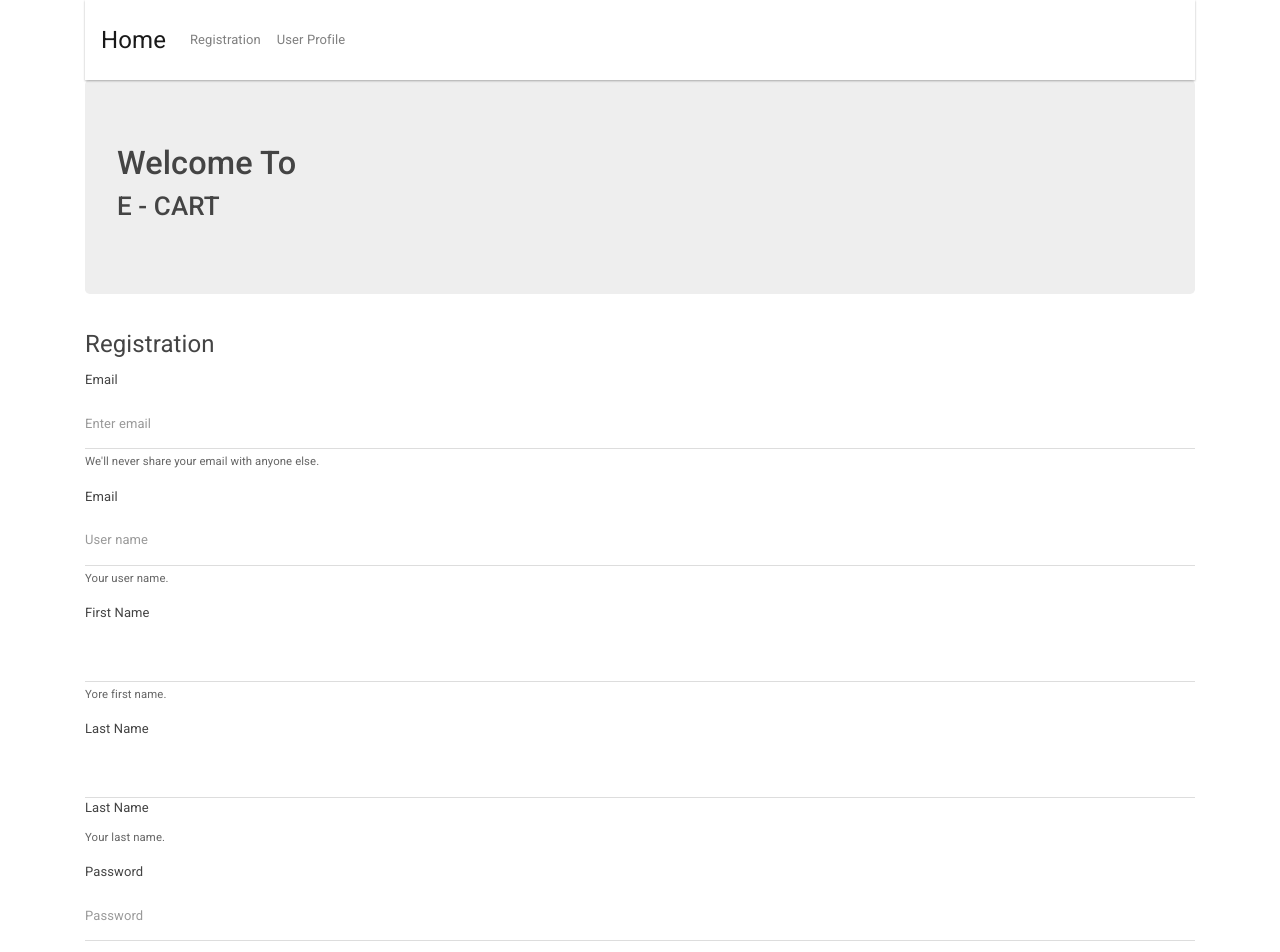
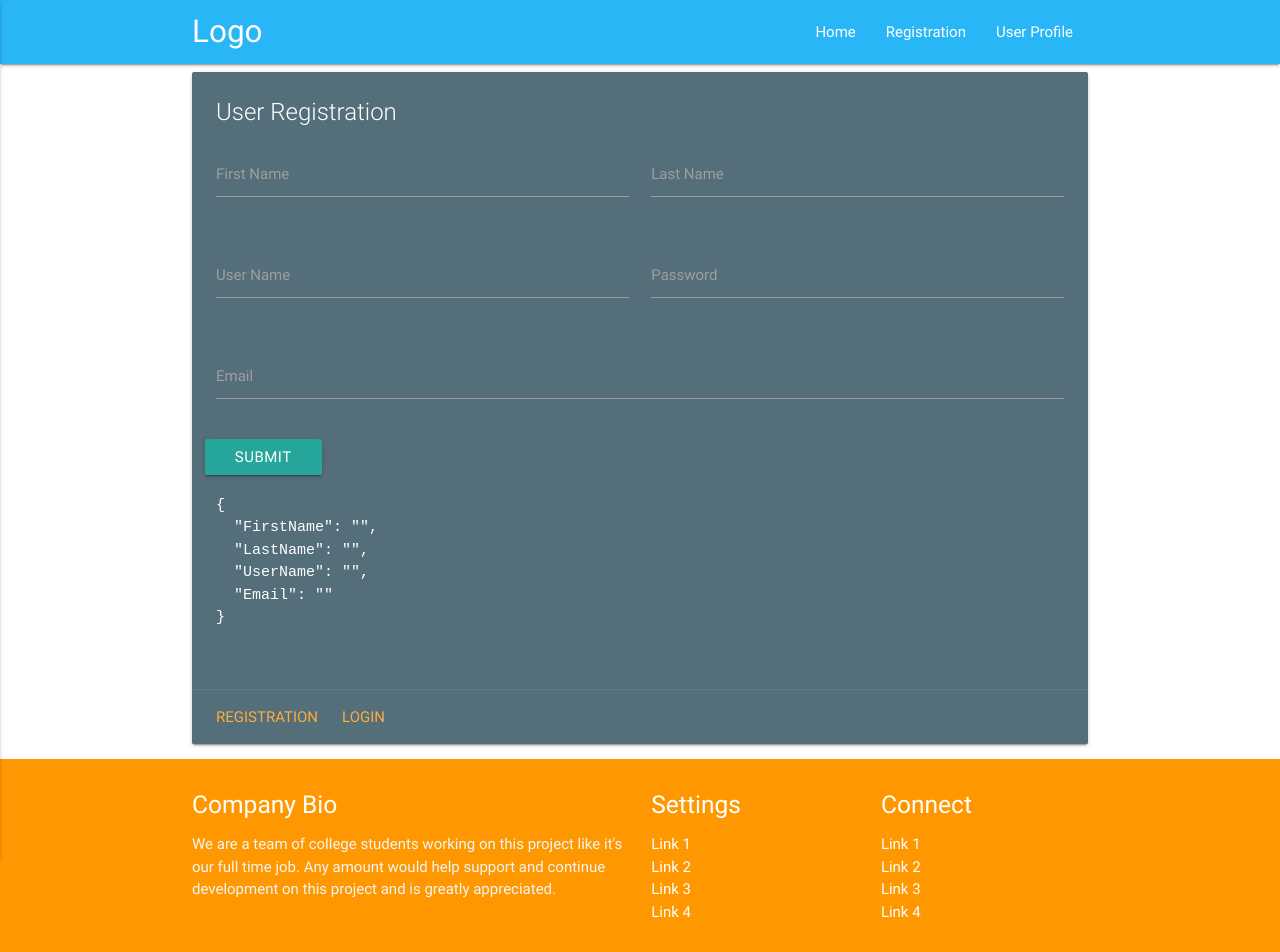
Before and after one commit to Someshb/ecart, an Angular app: page /registration in a window 1280 px wide. Shown: the top 952 px of the page. Built offline with nearby package versions, Linux system fonts and the light colour scheme.

Commit message:
Change total apps design

```diff
--- a/src/app/app.component.html
+++ b/src/app/app.component.html
@@ -1,16 +1,61 @@
+
+ <app-nav-bar></app-nav-bar>
 <div class="container">
 
-  <app-nav-bar></app-nav-bar>
+
+  <!--<div class="jumbotron">
+    <h1>Welcome To</h1>
+    <h2> {{title}}</h2>
+  </div>-->
 
 
-  <div class="jumbotron">
-    <h1>Welcome To</h1>
-    <h2> {{title}}</h2>
-  </div>
-
-  <div class="panel panel-primary">
    <router-outlet></router-outlet>
 
-  </div>
+
 
 </div>
+<footer class="page-footer orange">
+    <div class="container">
+      <div class="row">
+        <div class="col l6 s12">
+          <h5 class="white-text">Company Bio</h5>
+          <p class="grey-text text-lighten-4">We are a team of college students working on this project like it's our full time job. Any amount would help support and continue development on this project and is greatly appreciated.</p>
+
+
+        </div>
+        <div class="col l3 s12">
+          <h5 class="white-text">Settings</h5>
+          <ul>
+            <li><a class="white-text" href="#!">Link 1</a></li>
+            <li><a class="white-text" href="#!">Link 2</a></li>
+            <li><a class="white-text" href="#!">Link 3</a></li>
+            <li><a class="white-text" href="#!">Link 4</a></li>
+          </ul>
+        </div>
+        <div class="col l3 s12">
+          <h5 class="white-text">Connect</h5>
+          <ul>
+            <li><a class="white-text" href="#!">Link 1</a></li>
+            <li><a class="white-text" href="#!">Link 2</a></li>
+            <li><a class="white-text" href="#!">Link 3</a></li>
+            <li><a class="white-text" href="#!">Link 4</a></li>
+          </ul>
+        </div>
+      </div>
+    </div>
+    <div class="footer-copyright">
+      <div class="container">
+      Composed by <a class="orange-text text-lighten-3"   target="_blank" href="https://ecart.azurewebsites.net/index.html">Somesh</a>
+      </div>
+    </div>
+  </footer>
+<!--<div class="container">
+    <app-nav-bar></app-nav-bar>
+    <div class="section">
+
+        <router-outlet></router-outlet>
+
+    </div>
+    <br>
+    <br>
+  </div>-->
--- a/src/app/home/home.component.html
+++ b/src/app/home/home.component.html
@@ -1,3 +1,61 @@
-<p>
-  home works!
-</p>
+<div class="section no-pad-bot" id="index-banner">
+  <div class="container">
+    <br>
+    <br>
+    <h1 class="header center orange-text">
+
+      <h1>Welcome To</h1>
+      <h2> {{title}}</h2>
+
+
+    </h1>
+    <div class="row center">
+      <h5 class="header col s12 light">A modern responsive E-cart solution for all devices</h5>
+    </div>
+    <div class="row center">
+      <a href="#" routerLink="/registration" id="download-button" class="btn-large waves-effect waves-light orange">Get Started</a>
+    </div>
+    <br>
+    <br>
+
+  </div>
+</div>
+<!--   Icon Section   -->
+<div class="row">
+  <div class="col s12 m4">
+    <div class="icon-block">
+      <h2 class="center light-blue-text">
+        <i class="material-icons">flash_on</i>
+      </h2>
+      <h5 class="center">Speeds up development</h5>
+
+      <p class="light">We did most of the heavy lifting for you to provide a default stylings that incorporate our custom components. Additionally,
+        we refined animations and transitions to provide a smoother experience for developers.</p>
+    </div>
+  </div>
+
+  <div class="col s12 m4">
+    <div class="icon-block">
+      <h2 class="center light-blue-text">
+        <i class="material-icons">group</i>
+      </h2>
+      <h5 class="center">User Experience Focused</h5>
+
+      <p class="light">By utilizing elements and principles of Material Design, we were able to create a framework that incorporates components
+        and animations that provide more feedback to users. Additionally, a single underlying responsive system across all
+        platforms allow for a more unified user experience.</p>
+    </div>
+  </div>
+
+  <div class="col s12 m4">
+    <div class="icon-block">
+      <h2 class="center light-blue-text">
+        <i class="material-icons">settings</i>
+      </h2>
+      <h5 class="center">Easy to work with</h5>
+
+      <p class="light">We have provided detailed documentation as well as specific code examples to help new users get started. We are also
+        always open to feedback and can answer any questions a user may have about Materialize.</p>
+    </div>
+  </div>
+</div>
--- a/src/app/nav-bar/nav-bar.component.html
+++ b/src/app/nav-bar/nav-bar.component.html
@@ -1,23 +1,31 @@
-<nav class="navbar navbar-expand-lg navbar-light bg-light">
+<nav class="light-blue lighten-1" role="navigation">
+    <div class="nav-wrapper container">
+      <a id="logo-container" href="#" class="brand-logo">Logo</a>
+      <ul class="right hide-on-med-and-down">
+          <li>
+              <a href="#" routerLink="/home">Home</a>
+          </li>
+          <li>
+              <a href="#" routerLink="/registration">Registration</a>
+          </li>
+          <li>
+              <a href="#" routerLink="/userProfile">User Profile</a>
+          </li>
+      </ul>
 
-  <a class="navbar-brand" routerLink="/home"   >Home</a>
-<button class="navbar-toggler" type="button" data-toggle="collapse" data-target="#navbarColor03" aria-controls="navbarColor03" aria-expanded="false" aria-label="Toggle navigation">
-  <span class="navbar-toggler-icon"></span>
-</button>
-
-<div class="collapse navbar-collapse" id="navbarColor03">
-  <ul class="navbar-nav mr-auto">
-      <li class="nav-item">
-          <a class="nav-link" routerLink="/registration" >Registration</a>
+      <ul id="nav-mobile" class="side-nav">
+        <li>
+            <a href="#" routerLink="/home">Home</a>
         </li>
-    <li class="nav-item">
-      <a class="nav-link" routerLink="/userProfile" >User Profile</a>
-    </li>
-
-  </ul>
-  <form class="form-inline my-2 my-lg-0">
-    <!--<input class="form-control mr-sm-2" type="text" placeholder="Search">
-    <button class="btn btn-secondary my-2 my-sm-0" type="submit">Search</button>-->
-  </form>
-</div>
-</nav>
+        <li>
+            <a href="#" routerLink="/registration">Registration</a>
+        </li>
+        <li>
+            <a href="#" routerLink="/userProfile">User Profile</a>
+        </li>
+      </ul>
+      <a href="#" data-activates="nav-mobile" class="button-collapse">
+        <i class="material-icons">menu</i>
+      </a>
+    </div>
+  </nav>
--- a/src/app/sign-up/sign-up.component.html
+++ b/src/app/sign-up/sign-up.component.html
@@ -1,43 +1,51 @@
-<form novalidate #userformValidate="ngForm" (ngSubmit)="userFormSubmit()">
-  <fieldset>
-    <legend>Registration</legend>
-    <div class="form-group">
-      <label for="exampleInputEmail1">Email</label>
-
-      <input id="email" type="email" #Email="ngModel"  autocomplete="off" aria-describedby="emailHelp"  name="Email" [(ngModel)]="userModel.Email" required class="form-control" placeholder="Enter email">
-      <small id="emailHelp" class="form-text text-muted">We'll never share your email with anyone else.</small>
-    </div>
-
-    <div class="form-group">
-        <label for="exampleInputEmail1">Email</label>
-
-        <input id="username" type="text" #UserName="ngModel" autocomplete="off" name="UserName" [(ngModel)]="userModel.UserName" required class="form-control" placeholder="User name">
-        <small id="emailHelp" class="form-text text-muted">Your user name.</small>
-      </div>
 
 
-    <div class="form-group">
-        <label for="exampleInputEmail1">First Name</label>
-        <input id="first_name" type="text" #firstName="ngModel" name="FirstName" autocomplete="off" [(ngModel)]="userModel.FirstName" name="FirstName" required class="form-control">
-       <!-- <input type="text" class="form-control" id="txtFirstName" aria-describedby="firstNamelHelp" placeholder="Enter first name">-->
-        <small id="firstNamelHelp" class="form-text text-muted">Yore first name.</small>
+      <div class="card blue-grey darken-1">
+        <div class="card-content white-text">
+          <span class="card-title">User Registration</span>
+          <div class="row">
+            <form class="col s12" novalidate #userformValidate="ngForm" (ngSubmit)="userFormSubmit()">
+              <div class="row">
+                <div class="input-field col s6">
+                  <input id="first_name" type="text" #firstName="ngModel" autocomplete="off" [(ngModel)]="userModel.FirstName" name="FirstName" required class="validate">
+                  <label data-error="Required!">First Name </label>
+                </div>
+                <div class="input-field col s6">
+                  <input id="last_name" type="text" #LastName="ngModel" autocomplete="off"  name="LastName" [(ngModel)]="userModel.LastName" required class="validate">
+                  <label data-error="Required!">Last Name </label>
+                </div>
+              </div>
+
+              <div class="row">
+                <div class="input-field col s6">
+                  <input id="username" type="text" #UserName="ngModel" autocomplete="off" name="UserName" [(ngModel)]="userModel.UserName" required class="validate">
+                  <label data-error="Required!">User Name </label>
+                </div>
+                <div class="input-field col s6">
+                  <input id="password" type="password" required minlength="8" maxlength="20" #Password="ngModel" name="Password" autocomplete="off"  [(ngModel)]="userModel.Password"
+                    class="validate">
+                    <label data-error="Password requied">Password </label>
+                </div>
+              </div>
+              <div class="row">
+                <div class="input-field col s12">
+                  <input id="email" type="email" #Email="ngModel"  autocomplete="off"  name="Email" [(ngModel)]="userModel.Email" required class="validate">
+                  <label data-error="Invalid email">Email </label>
+                </div>
+              </div>
+              <div class="row">
+                <button class="waves-effect waves-light btn"  type="submit">Submit</button>
+              </div>
+
+              <pre>{{ userformValidate.value | json}}</pre>
+            </form>
+          </div>
+        </div>
+        <div class="card-action">
+          <a href="#">Registration</a>
+          <a href="#">Login</a>
+        </div>
+
+
+
       </div>
-      <div class="form-group">
-          <label for="exampleInputEmail1">Last Name</label>
-          <input id="last_name" type="text" #LastName="ngModel" autocomplete="off"  name="LastName" [(ngModel)]="userModel.LastName" required class="form-control">
-          <label data-error="Required!">Last Name </label>
-          <small id="lastNamelHelp" class="form-text text-muted">Your last name.</small>
-        </div>
-    <div class="form-group">
-      <label for="exampleInputPassword1">Password</label>
-      <input type="password" id="txtPassword" class="form-control" maxlength="8" placeholder="Password">
-    </div>
-    <div class="form-group">
-      <label for="exampleInputPassword1">Confirm Password</label>
-      <input type="password" id="confPassword" class="form-control" maxlength="8" placeholder="Reenter password">
-    </div>
-    <button type="submit" class="btn btn-primary">Submit</button>
-  </fieldset>
-
-  <pre>{{ userformValidate.value | json}}</pre>
-</form>
--- a/src/index.html
+++ b/src/index.html
@@ -1,28 +1,38 @@
 <!doctype html>
 <html lang="en">
+
 <head>
   <meta charset="utf-8">
   <title>Microservice E cart</title>
   <base href="/">
+  <meta name="viewport" content="width=device-width,initial-scale=1">
+  <link rel="icon" type="image/x-icon" href="favicon.ico">
+  <link href="https://fonts.googleapis.com/icon?family=Material+Icons" rel="stylesheet">
+  <link rel="stylesheet" href="https://cdnjs.cloudflare.com/ajax/libs/materialize/0.100.2/css/materialize.min.css" type="text/css"
+    media="screen,projection">
+</head>
 
-  <meta name="viewport" content="width=device-width, initial-scale=1">
-  <link rel="icon" type="image/x-icon" href="favicon.ico">
-  <!-- Bootstrap CSS  -->
-  <link rel="stylesheet" href="https://bootswatch.com/4/materia/bootstrap.min.css"  crossorigin="anonymous">
-  <!-- Compiled and minified CSS -->
-  <!--<link rel="stylesheet" href="https://cdnjs.cloudflare.com/ajax/libs/materialize/0.100.2/css/materialize.min.css"> -->
-</head>
 <body>
+
+
   <app-root></app-root>
 
-   <!-- Optional JavaScript -->
-    <!-- jQuery first, then Popper.js, then Bootstrap JS -->
-    <script src="https://code.jquery.com/jquery-3.2.1.slim.min.js"  crossorigin="anonymous"></script>
-    <script src="https://cdnjs.cloudflare.com/ajax/libs/popper.js/1.12.9/umd/popper.min.js"  crossorigin="anonymous"></script>
-    <script src="https://maxcdn.bootstrapcdn.com/bootstrap/4.0.0/js/bootstrap.min.js"  crossorigin="anonymous"></script>
 
-    <!--<script type="text/javascript" src="https://code.jquery.com/jquery-3.2.1.min.js"></script>-->
-   <!-- <script src="https://cdnjs.cloudflare.com/ajax/libs/materialize/0.100.2/js/materialize.min.js"></script>-->
 
+
+
+  <!-- jQuery first, then Popper.js, then Bootstrap JS -->
+  <script type="text/javascript" src="https://code.jquery.com/jquery-3.2.1.min.js"></script>
+  <script src="https://cdnjs.cloudflare.com/ajax/libs/materialize/0.100.2/js/materialize.min.js"></script>
+  <script>
+    (function ($) {
+      $(function () {
+
+        $('.button-collapse').sideNav();
+
+      }); // end of document ready
+    })(jQuery); // end of jQuery name space
+  </script>
 </body>
+
 </html>
```
Also changed, not shown: src/js/init.js (added, +7 -0 lines), 7 other files (tests, documents, lock files or other folders).
